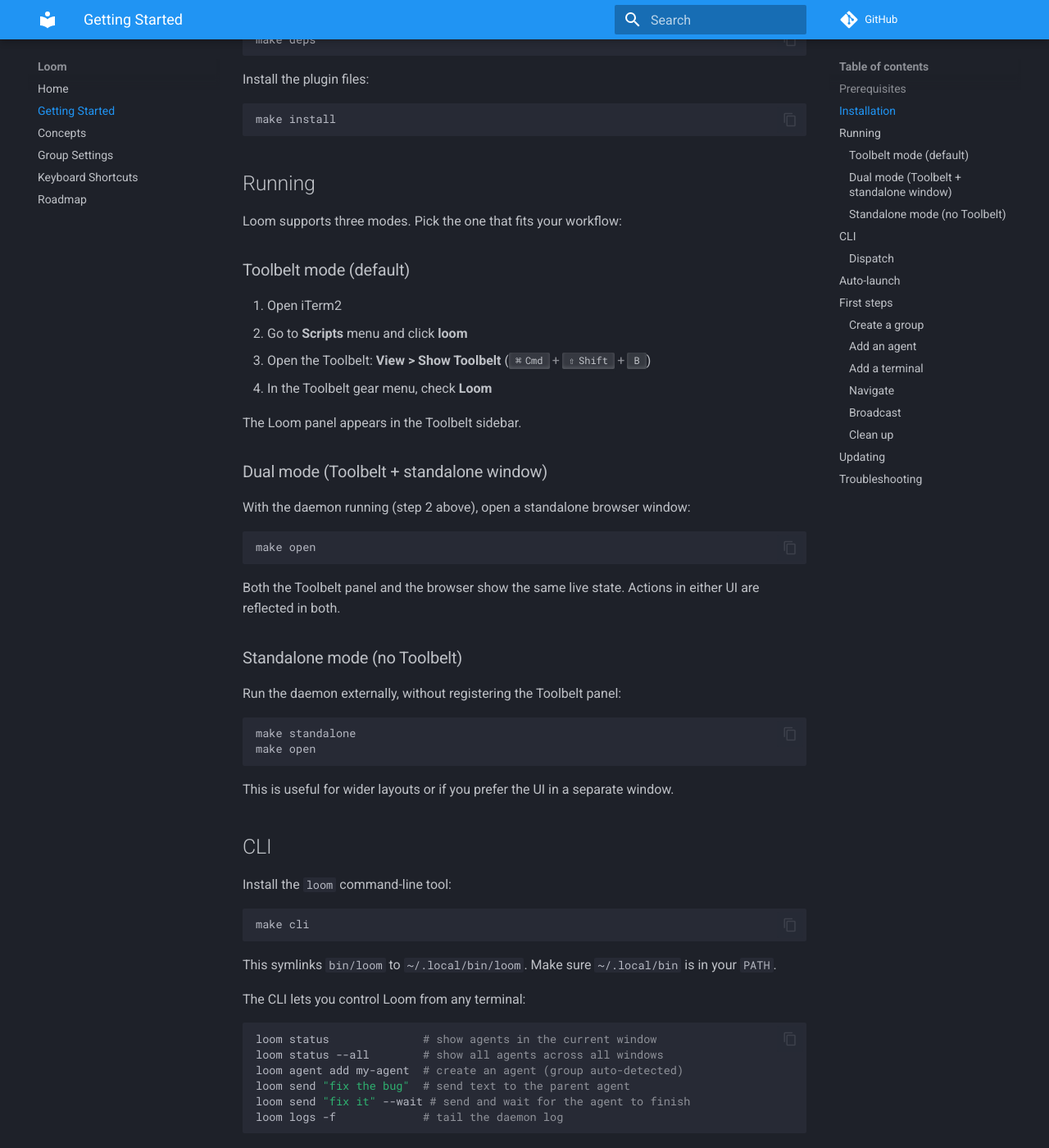
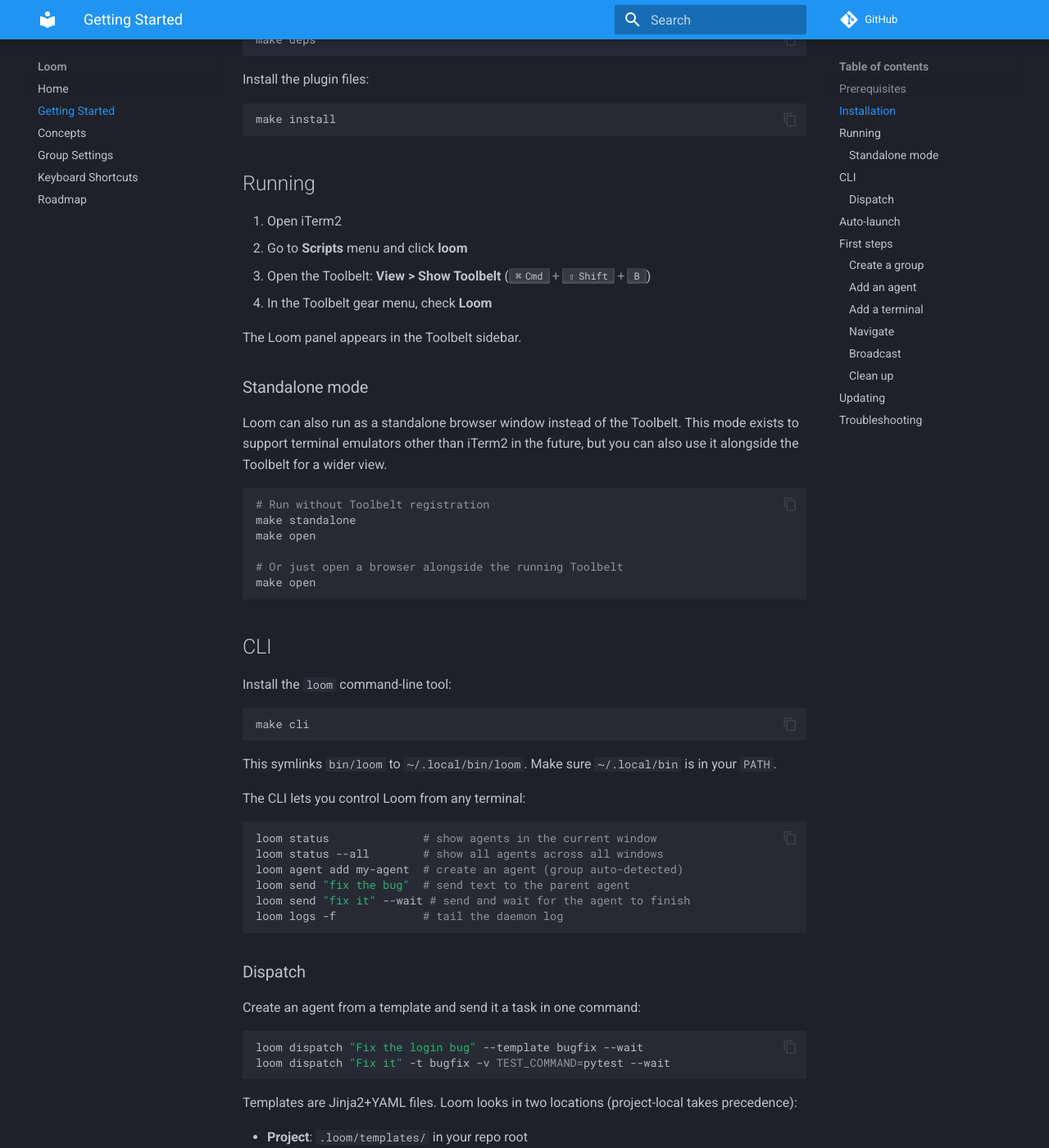
Before and after one commit to runtorque/torque, an MkDocs documentation site: the page built from docs/getting-started.md, in a window 1280 px wide and 1400 px high, scrolled down 511 px. Shown: the whole window at 82% size. Built offline with MkDocs 1.6.1 and Material for MkDocs 9.7.7, drawn with Linux system fonts in a browser that asks for light colours; comment, search, counter and statistics services are not loaded.

Commit message:
docs: reframe standalone as secondary mode for future terminal support
iTerm2 Toolbelt is the primary experience. Standalone mode exists to
decouple the UI from iTerm2, enabling future support for other terminal
emulators like Ghostty.

Co-Authored-By: Claude Opus 4.6 (1M context) <noreply@anthropic.com>

````diff
--- a/docs/concepts.md
+++ b/docs/concepts.md
@@ -4,7 +4,7 @@
 
 A group is a container for agents and terminals. It represents a unit of work --- a feature, a project, a bug fix, or any context you want to keep together.
 
-Groups appear as collapsible cards in the Loom UI (Toolbelt panel or standalone window). You can drag them to reorder, right-click for a context menu, or click the gear icon to configure [group settings](group-settings.md).
+Groups appear as collapsible cards in the Toolbelt panel. You can drag them to reorder, right-click for a context menu, or click the gear icon to configure [group settings](group-settings.md).
 
 Groups can be configured to only appear in windows where they have active sessions (see [Pin to active window](group-settings.md#pin-to-active-window)), keeping unrelated work out of sight.
 
--- a/docs/getting-started.md
+++ b/docs/getting-started.md
@@ -28,10 +28,6 @@ make install
 
 ## Running
 
-Loom supports three modes. Pick the one that fits your workflow:
-
-### Toolbelt mode (default)
-
 1. Open iTerm2
 2. Go to **Scripts** menu and click **loom**
 3. Open the Toolbelt: **View > Show Toolbelt** (++cmd+shift+b++)
@@ -39,26 +35,18 @@ Loom supports three modes. Pick the one that fits your workflow:
 
 The Loom panel appears in the Toolbelt sidebar.
 
-### Dual mode (Toolbelt + standalone window)
+### Standalone mode
 
-With the daemon running (step 2 above), open a standalone browser window:
+Loom can also run as a standalone browser window instead of the Toolbelt. This mode exists to support terminal emulators other than iTerm2 in the future, but you can also use it alongside the Toolbelt for a wider view.
 
 ```bash
+# Run without Toolbelt registration
+make standalone
+make open
+
+# Or just open a browser alongside the running Toolbelt
 make open
 ```
-
-Both the Toolbelt panel and the browser show the same live state. Actions in either UI are reflected in both.
-
-### Standalone mode (no Toolbelt)
-
-Run the daemon externally, without registering the Toolbelt panel:
-
-```bash
-make standalone
-make open
-```
-
-This is useful for wider layouts or if you prefer the UI in a separate window.
 
 ## CLI
 
````
Also changed, not shown: CLAUDE.md (+1 -1 lines), README.md (+21 -37 lines), docs/index.md (+5 -4 lines).
